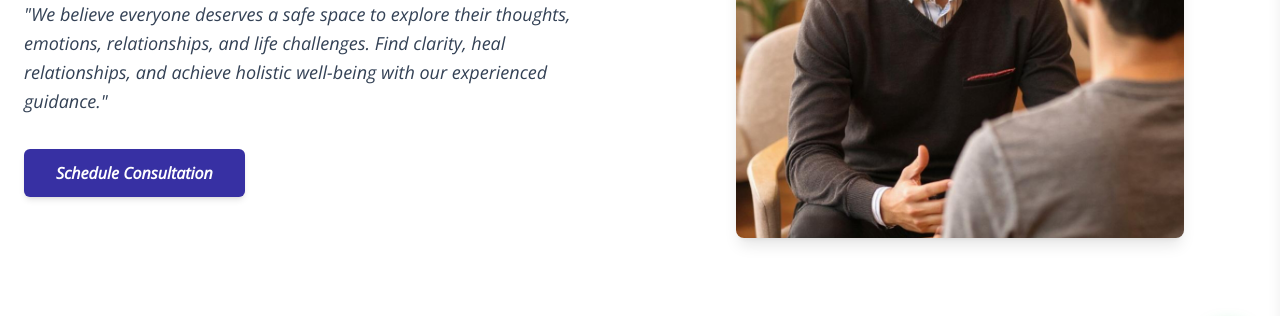
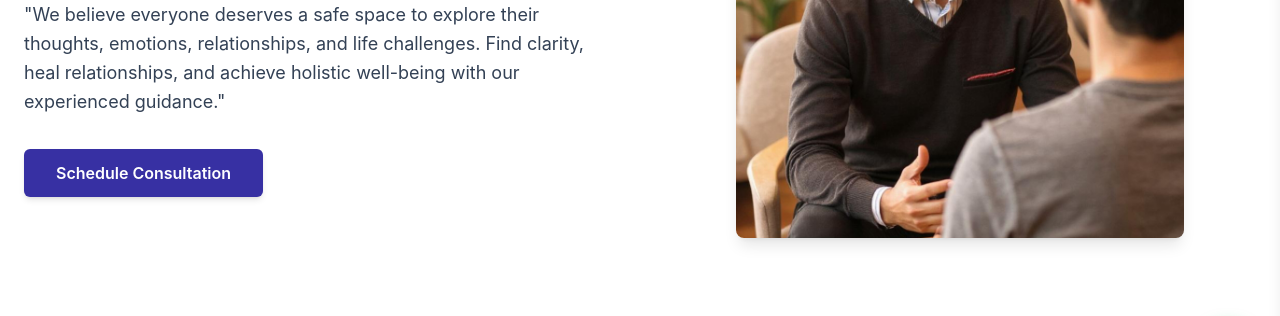
Before and after one commit to ayushmaurya010/final-web-gaurav, a plain HTML site: page index.html in a window 1280 px wide. Shown: the part 403-719 px from the top of the page. Drawn offline with nearby package versions, Linux system fonts and the light colour scheme.

Commit message:
Update index.html

```diff
--- a/index.html
+++ b/index.html
@@ -10,8 +10,10 @@
   <link href="https://fonts.googleapis.com/css2?family=Montserrat:wght@900&amp;family=Open+Sans:ital,wght@1,300&amp;display=swap" rel="stylesheet"/>
   <link href="https://cdnjs.cloudflare.com/ajax/libs/font-awesome/5.15.3/css/all.min.css" rel="stylesheet"/>
   <style>
+   /* Use system-ui font stack for universal consistent font rendering */
    body {
-    font-family: "Open Sans", sans-serif;
+    font-family: -apple-system, BlinkMacSystemFont, "Segoe UI", Roboto,
+     Oxygen, Ubuntu, Cantarell, "Open Sans", "Helvetica Neue", sans-serif;
    }
    /* Animations */
    .fade-in {
```
